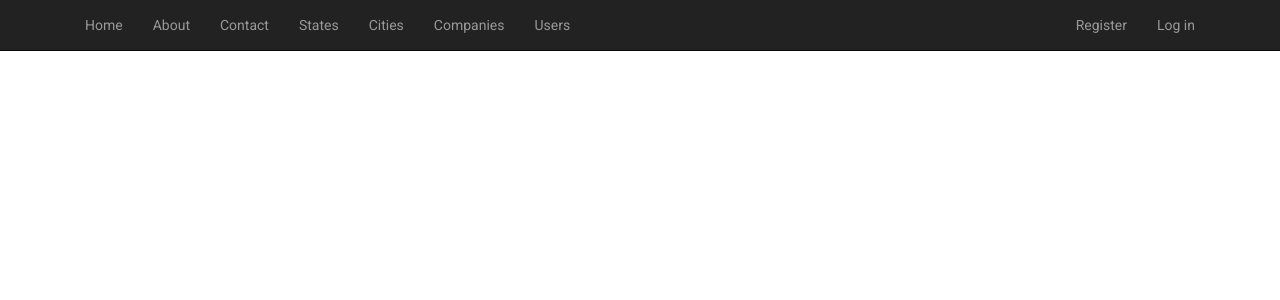
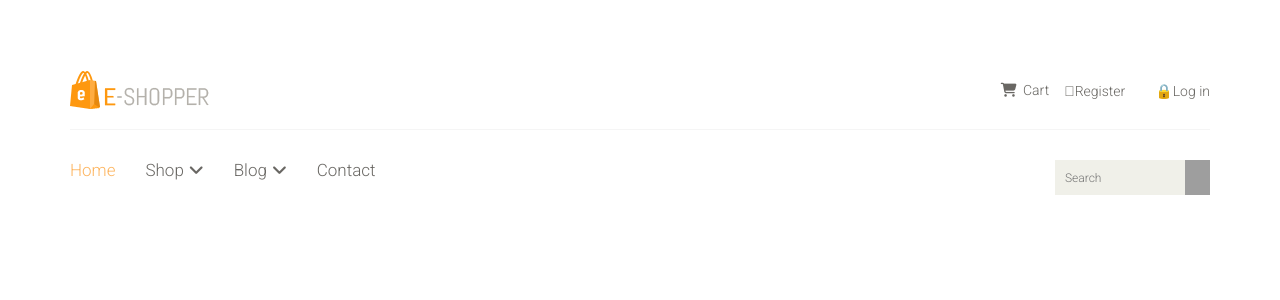
Before and after one commit to EcommerceISA/ECommerce2, an ASP.NET MVC app: page / in a window 1280 px wide. Shown: the top 300 px of the page. Run offline with ASP.NET Core 8 and stand-ins for ASP.NET MVC 5, Linux system fonts and the light colour scheme; the project's own start-up code is not run, and a stand-in starts its controllers and pages; some libraries are stand-ins or nearby versions; some web fonts are replaced; grey boxes are pictures that could not be loaded.

Commit message:
Navigation bar and Logo

```diff
--- a/ECommerce2/Views/Shared/_Layout.cshtml
+++ b/ECommerce2/Views/Shared/_Layout.cshtml
@@ -4,12 +4,82 @@
     <meta charset="utf-8" />
     <meta name="viewport" content="width=device-width, initial-scale=1.0">
     <title>@ViewBag.Title - My ASP.NET Application</title>
+    <script src="https://use.fontawesome.com/1c295123ce.js"></script>
+
     @Styles.Render("~/Content/css")
     @Scripts.Render("~/bundles/modernizr")
 
 </head>
 <body>
-    <div class="navbar navbar-inverse navbar-fixed-top">
+    <div class="header-middle">
+        <!--header-middle-->
+        <div class="container">
+            <div class="row">
+                <div class="col-sm-4">
+                    <div class="logo pull-left">
+                        <a href="index.html"><img src="~/Content/Logos/logo.png" alt="" /></a>
+                    </div>
+
+                </div>
+                <div class="col-sm-8">
+                    <div class="shop-menu pull-right">
+                        <ul class="nav navbar-nav">
+                            <li><a href="cart.html"><i class="fa fa-shopping-cart"></i> Cart</a></li>
+                        </ul>
+                        @Html.Partial("_LoginPartial")
+                    </div>
+                </div>
+            </div>
+        </div>
+    </div><!--/header-middle-->
+
+    <div class="header-bottom">
+        <!--header-bottom-->
+        <div class="container">
+            <div class="row">
+                <div class="col-sm-9">
+                    <div class="navbar-header">
+                        <button type="button" class="navbar-toggle" data-toggle="collapse" data-target=".navbar-collapse">
+                            <span class="sr-only">Toggle navigation</span>
+                            <span class="icon-bar"></span>
+                            <span class="icon-bar"></span>
+                            <span class="icon-bar"></span>
+                        </button>
+                    </div>
+                    <div class="mainmenu pull-left">
+                        <ul class="nav navbar-nav collapse navbar-collapse">
+                            <li><a href="index.html" class="active">Home</a></li>
+                            <li class="dropdown">
+                                <a href="#">Shop<i class="fa fa-angle-down"></i></a>
+                                <ul role="menu" class="sub-menu">
+                                    <li><a>Products</a></li>
+                                    <li><a>Product Details</a></li>
+                                    <li><a>Checkout</a></li>
+                                    <li><a>Cart</a></li>
+                                    <li><a>Login</a></li>
+                                </ul>
+                            </li>
+                            <li class="dropdown">
+                                <a href="#">Blog<i class="fa fa-angle-down"></i></a>
+                                <ul role="menu" class="sub-menu">
+                                    <li><a href="blog.html">Blog List</a></li>
+                                    <li><a href="blog-single.html">Blog Single</a></li>
+                                </ul>
+                            </li>
+                            <li>@Html.ActionLink("Contact", "Contact", "Home")</li>
+                        </ul>
+                    </div>
+                </div>
+                <div class="col-sm-3">
+                    <div class="search_box pull-right">
+                        <input type="text" placeholder="Search" />
+                    </div>
+                </div>
+            </div>
+        </div>
+    </div><!--/header-bottom-->
+
+    @*<div class="navbar navbar-inverse navbar-fixed-top">
             <div class="container">
                 <div class="navbar-header">
                     <button type="button" class="navbar-toggle" data-toggle="collapse" data-target=".navbar-collapse">
@@ -31,7 +101,7 @@
                     @Html.Partial("_LoginPartial")
                 </div>
             </div>
-    </div>
+        </div>*@
     <div class="container body-content">
         @RenderBody()
     </div>
--- a/ECommerce2/Views/Shared/_LoginPartial.cshtml
+++ b/ECommerce2/Views/Shared/_LoginPartial.cshtml
@@ -16,7 +16,7 @@
 else
 {
     <ul class="nav navbar-nav navbar-right">
-        <li>@Html.ActionLink("Register", "Register", "Account", routeValues: null, htmlAttributes: new { id = "registerLink" })</li>
-        <li>@Html.ActionLink("Log in", "Login", "Account", routeValues: null, htmlAttributes: new { id = "loginLink" })</li>
+        <li>@Html.ActionLink("Register", "Register", "Account", new { }, new { @class="glyphicon glyphicon-glass" })</li>
+        <li>@Html.ActionLink("Log in", "Login", "Account", new { }, new { @class="glyphicon glyphicon-lock" })</li>
     </ul>
 }
```
Also changed, not shown: ECommerce2/Content/Logos/logo.png (added), ECommerce2/ECommerce2.csproj. Lines whose indentation alone changed are shown as unchanged.
